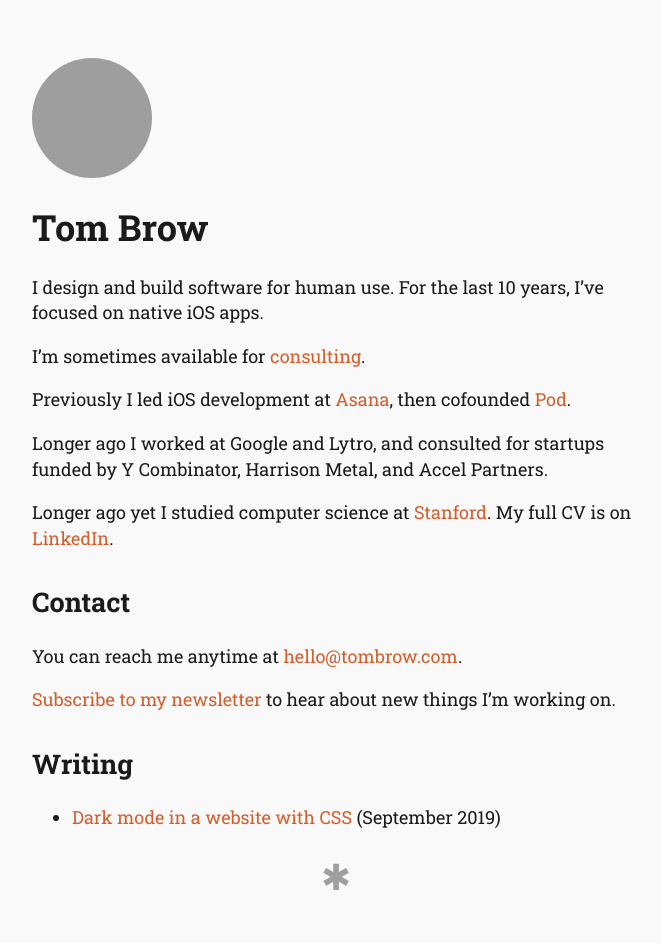
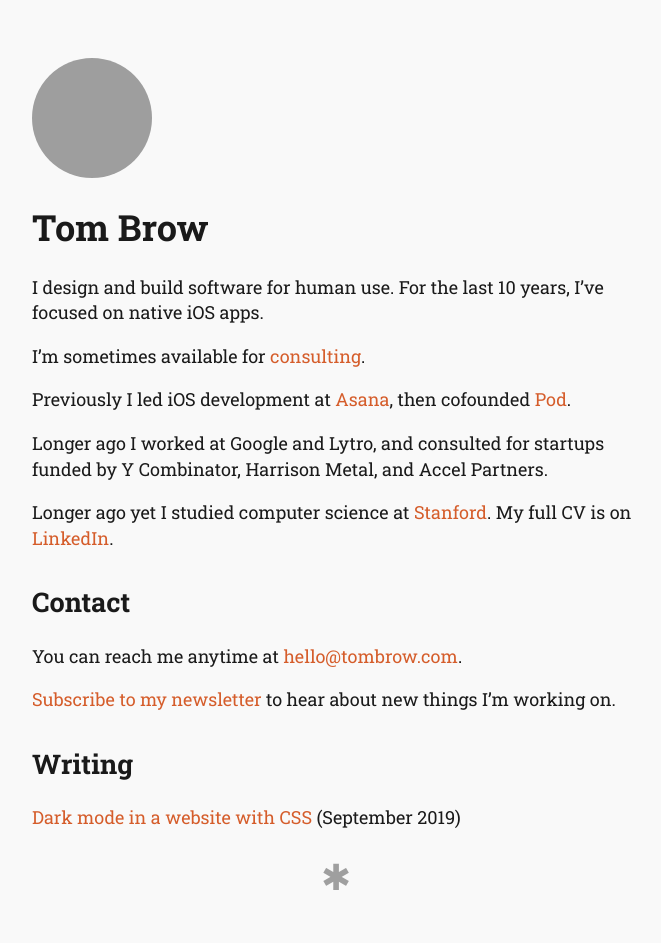
Before and after one commit to brow/rebeccabutler.org, a Jekyll site: the page built from index.md, in a window 1280 px wide. Shown: the whole page, without its empty margins (304-965 px from the left). Built offline with Jekyll 4.4.1, drawn with Linux system fonts in a browser that asks for light colours; Markdown is read by kramdown in place of the engine named in the settings; grey boxes are pictures that could not be loaded.

Commit message:
rm bullet points

```diff
--- a/index.md
+++ b/index.md
@@ -30,6 +30,6 @@
 
 {% for post in site.posts %}
 
-* [{{post.title}}]({{post.url}}) ({{ post.date | date: '%B %Y' }})
+[{{post.title}}]({{post.url}}) ({{ post.date | date: '%B %Y' }})
 
 {% endfor %}
```
